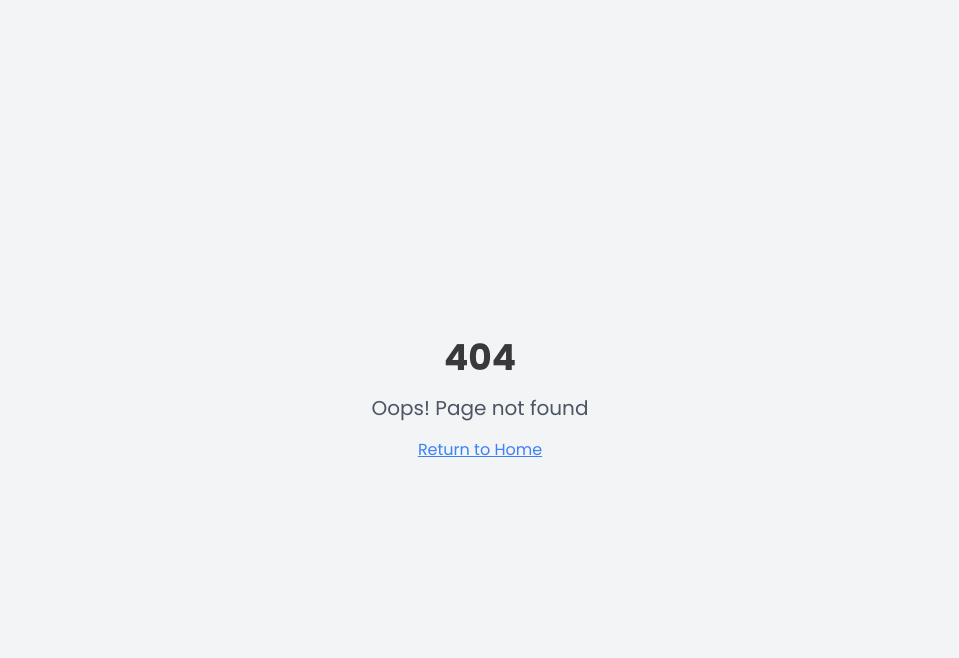
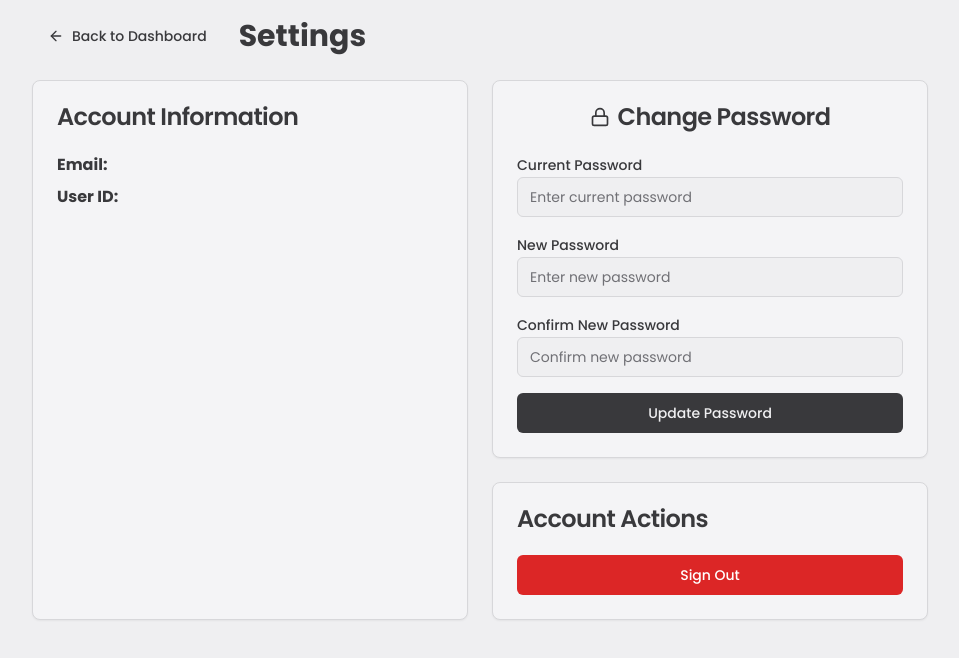
Before and after one commit to 4cass/takeover-hoops-schedule-pro, a React (Vite) app: page /settings in a window 1280 px wide. Before the commit this address had no page. Shown: the top 658 px of the page, without its empty margins (160-1119 px from the left). Built offline with nearby package versions, Linux system fonts and the light colour scheme.

Commit message:
Add change password functionality
Implement a feature allowing users to change their passwords.

```diff
--- a/src/App.tsx
+++ b/src/App.tsx
@@ -8,6 +8,7 @@ import { AuthProvider } from "@/context/AuthContext";
 import Login from "./pages/Login";
 import Index from "./pages/Index";
 import Dashboard from "./pages/Dashboard";
+import Settings from "./pages/Settings";
 import NotFound from "./pages/NotFound";
 
 const queryClient = new QueryClient();
@@ -24,6 +25,7 @@ const App = () => (
             <Route path="/" element={<Index />} />
             <Route path="/index" element={<Index />} />
             <Route path="/dashboard/*" element={<Dashboard />} />
+            <Route path="/settings" element={<Settings />} />
             <Route path="*" element={<NotFound />} />
           </Routes>
         </AuthProvider>
--- /dev/null
+++ b/src/components/ChangePassword.tsx
@@ -0,0 +1,132 @@
+
+import { useState } from "react";
+import { supabase } from "@/integrations/supabase/client";
+import { toast } from "sonner";
+import { Button } from "@/components/ui/button";
+import { Input } from "@/components/ui/input";
+import { Label } from "@/components/ui/label";
+import { Card, CardContent, CardHeader, CardTitle } from "@/components/ui/card";
+import { Lock } from "lucide-react";
+
+export function ChangePassword() {
+  const [currentPassword, setCurrentPassword] = useState("");
+  const [newPassword, setNewPassword] = useState("");
+  const [confirmPassword, setConfirmPassword] = useState("");
+  const [loading, setLoading] = useState(false);
+
+  const handleChangePassword = async (e: React.FormEvent) => {
+    e.preventDefault();
+
+    if (newPassword !== confirmPassword) {
+      toast.error("New passwords don't match");
+      return;
+    }
+
+    if (newPassword.length < 6) {
+      toast.error("New password must be at least 6 characters long");
+      return;
+    }
+
+    setLoading(true);
+
+    try {
+      // First verify current password by trying to sign in with it
+      const { data: user } = await supabase.auth.getUser();
+      if (!user.user?.email) {
+        toast.error("Unable to verify current user");
+        setLoading(false);
+        return;
+      }
+
+      // Test current password
+      const { error: signInError } = await supabase.auth.signInWithPassword({
+        email: user.user.email,
+        password: currentPassword,
+      });
+
+      if (signInError) {
+        toast.error("Current password is incorrect");
+        setLoading(false);
+        return;
+      }
+
+      // Update password
+      const { error: updateError } = await supabase.auth.updateUser({
+        password: newPassword,
+      });
+
+      if (updateError) {
+        toast.error("Failed to update password: " + updateError.message);
+      } else {
+        toast.success("Password updated successfully!");
+        setCurrentPassword("");
+        setNewPassword("");
+        setConfirmPassword("");
+      }
+    } catch (error: any) {
+      toast.error("An error occurred: " + error.message);
+    }
+
+    setLoading(false);
+  };
+
+  return (
+    <Card className="w-full max-w-md mx-auto">
+      <CardHeader className="text-center">
+        <CardTitle className="flex items-center gap-2 justify-center">
+          <Lock className="h-5 w-5" />
+          Change Password
+        </CardTitle>
+      </CardHeader>
+      <CardContent>
+        <form onSubmit={handleChangePassword} className="space-y-4">
+          <div>
+            <Label htmlFor="currentPassword">Current Password</Label>
+            <Input
+              id="currentPassword"
+              type="password"
+              value={currentPassword}
+              onChange={(e) => setCurrentPassword(e.target.value)}
+              placeholder="Enter current password"
+              required
+            />
+          </div>
+
+          <div>
+            <Label htmlFor="newPassword">New Password</Label>
+            <Input
+              id="newPassword"
+              type="password"
+              value={newPassword}
+              onChange={(e) => setNewPassword(e.target.value)}
+              placeholder="Enter new password"
+              required
+              minLength={6}
+            />
+          </div>
+
+          <div>
+            <Label htmlFor="confirmPassword">Confirm New Password</Label>
+            <Input
+              id="confirmPassword"
+              type="password"
+              value={confirmPassword}
+              onChange={(e) => setConfirmPassword(e.target.value)}
+              placeholder="Confirm new password"
+              required
+              minLength={6}
+            />
+          </div>
+
+          <Button
+            type="submit"
+            className="w-full"
+            disabled={loading}
+          >
+            {loading ? "Updating..." : "Update Password"}
+          </Button>
+        </form>
+      </CardContent>
+    </Card>
+  );
+}
--- /dev/null
+++ b/src/components/UserMenu.tsx
@@ -0,0 +1,42 @@
+
+import { useAuth } from "@/context/AuthContext";
+import { Button } from "@/components/ui/button";
+import {
+  DropdownMenu,
+  DropdownMenuContent,
+  DropdownMenuItem,
+  DropdownMenuSeparator,
+  DropdownMenuTrigger,
+} from "@/components/ui/dropdown-menu";
+import { User, Settings, LogOut } from "lucide-react";
+import { useNavigate } from "react-router-dom";
+
+export function UserMenu() {
+  const { user, logout } = useAuth();
+  const navigate = useNavigate();
+
+  return (
+    <DropdownMenu>
+      <DropdownMenuTrigger asChild>
+        <Button variant="ghost" size="icon">
+          <User className="h-5 w-5" />
+        </Button>
+      </DropdownMenuTrigger>
+      <DropdownMenuContent align="end" className="w-56">
+        <div className="px-2 py-1.5 text-sm text-muted-foreground">
+          {user?.email}
+        </div>
+        <DropdownMenuSeparator />
+        <DropdownMenuItem onClick={() => navigate("/settings")}>
+          <Settings className="mr-2 h-4 w-4" />
+          Settings
+        </DropdownMenuItem>
+        <DropdownMenuSeparator />
+        <DropdownMenuItem onClick={logout}>
+          <LogOut className="mr-2 h-4 w-4" />
+          Sign out
+        </DropdownMenuItem>
+      </DropdownMenuContent>
+    </DropdownMenu>
+  );
+}
--- /dev/null
+++ b/src/pages/Settings.tsx
@@ -0,0 +1,61 @@
+
+import { ChangePassword } from "@/components/ChangePassword";
+import { useAuth } from "@/context/AuthContext";
+import { Button } from "@/components/ui/button";
+import { Card, CardContent, CardHeader, CardTitle } from "@/components/ui/card";
+import { ArrowLeft } from "lucide-react";
+import { useNavigate } from "react-router-dom";
+
+export default function Settings() {
+  const { user, logout } = useAuth();
+  const navigate = useNavigate();
+
+  return (
+    <div className="min-h-screen bg-background p-4">
+      <div className="max-w-4xl mx-auto space-y-6">
+        <div className="flex items-center gap-4">
+          <Button
+            variant="ghost"
+            onClick={() => navigate("/dashboard")}
+            className="flex items-center gap-2"
+          >
+            <ArrowLeft className="h-4 w-4" />
+            Back to Dashboard
+          </Button>
+          <h1 className="text-3xl font-bold">Settings</h1>
+        </div>
+
+        <div className="grid gap-6 md:grid-cols-2">
+          <Card>
+            <CardHeader>
+              <CardTitle>Account Information</CardTitle>
+            </CardHeader>
+            <CardContent className="space-y-2">
+              <p><strong>Email:</strong> {user?.email}</p>
+              <p><strong>User ID:</strong> {user?.id}</p>
+            </CardContent>
+          </Card>
+
+          <div className="space-y-6">
+            <ChangePassword />
+
+            <Card>
+              <CardHeader>
+                <CardTitle>Account Actions</CardTitle>
+              </CardHeader>
+              <CardContent>
+                <Button
+                  variant="destructive"
+                  onClick={logout}
+                  className="w-full"
+                >
+                  Sign Out
+                </Button>
+              </CardContent>
+            </Card>
+          </div>
+        </div>
+      </div>
+    </div>
+  );
+}
```
